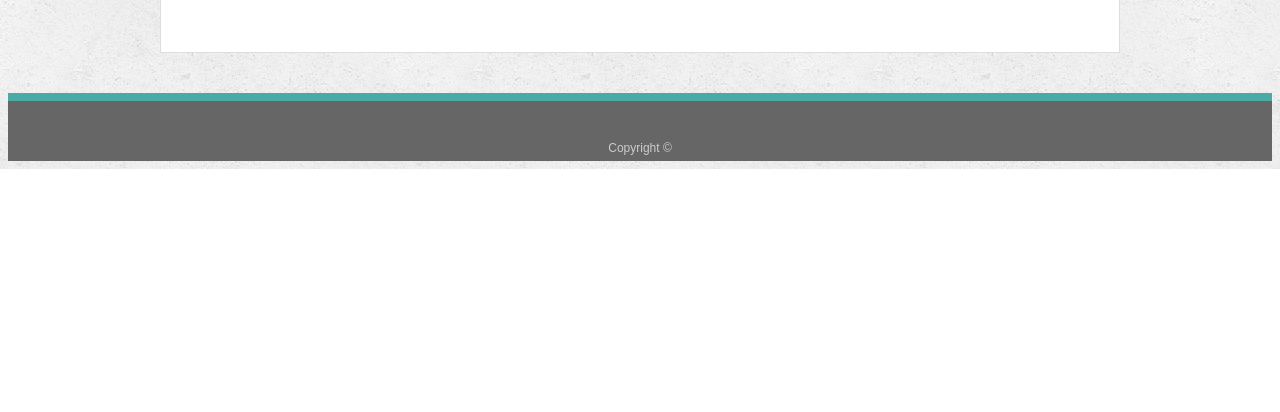
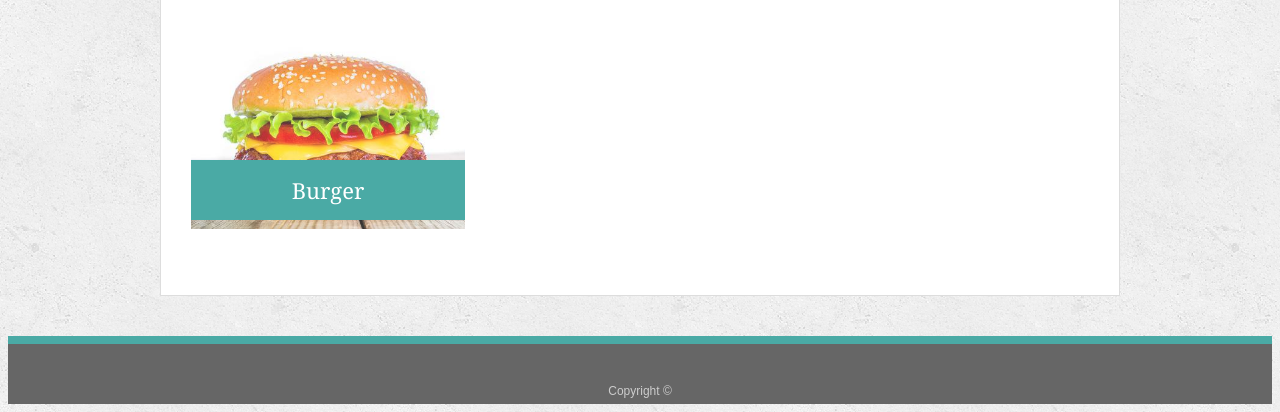
Before and after one commit to jian001qq2/jian001qq2.github.io, a plain HTML site: page portfolio.html in a window 1280 px wide. Shown: the part 1310-1722 px from the top of the page. Before the commit the page ends 1479 px from the top, so only its background shows below. Drawn offline with Linux system fonts and the light colour scheme.

Commit message:
burger added

```diff
--- a/portfolio.html
+++ b/portfolio.html
@@ -64,6 +64,10 @@
           <a href="https://fast-coast-30931.herokuapp.com/"><img src="http://s1.1zoom.me/b3949/461/Underwater_world_Turtles_522297_640x480.jpg" alt="Friend Finder">
              <h3>Friend Finder</h3></a>
            </div>
+           <div class="work">
+            <a href="https://nameless-coast-71756.herokuapp.com/"><img src="assets/images/burger.jpg" alt="Eat-The-Burger">
+               <h3>Burger</h3></a>
+             </div>
     </section>
 
   </div>
```
Also changed, not shown: assets/images/burger.jpg (added), 1 other file.
